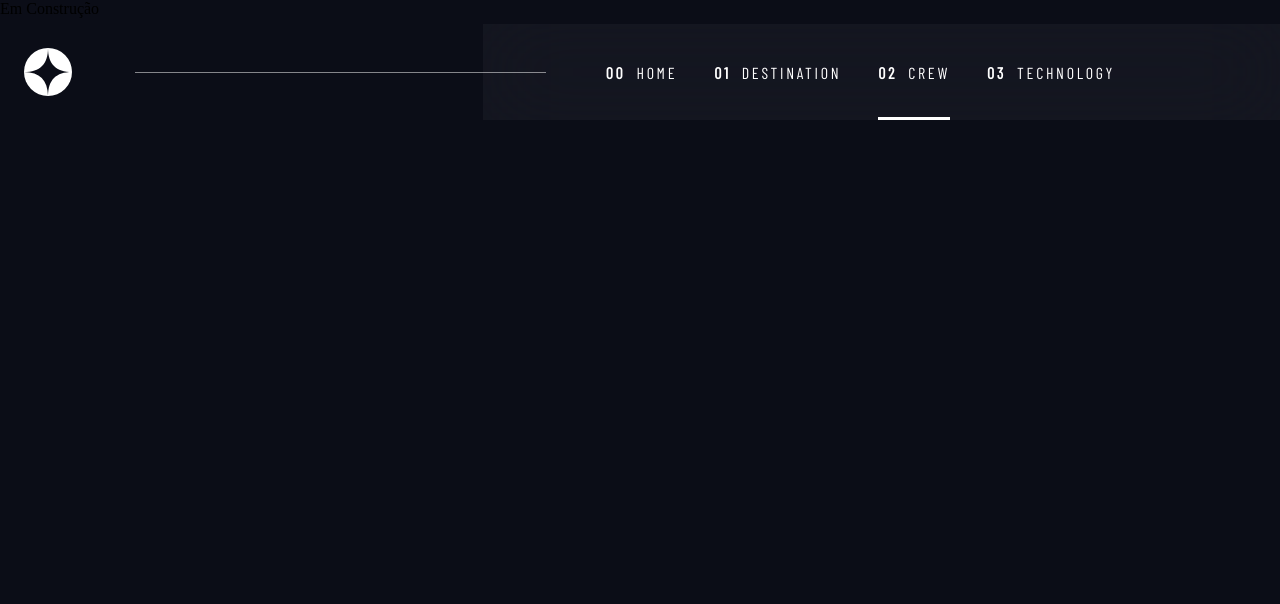
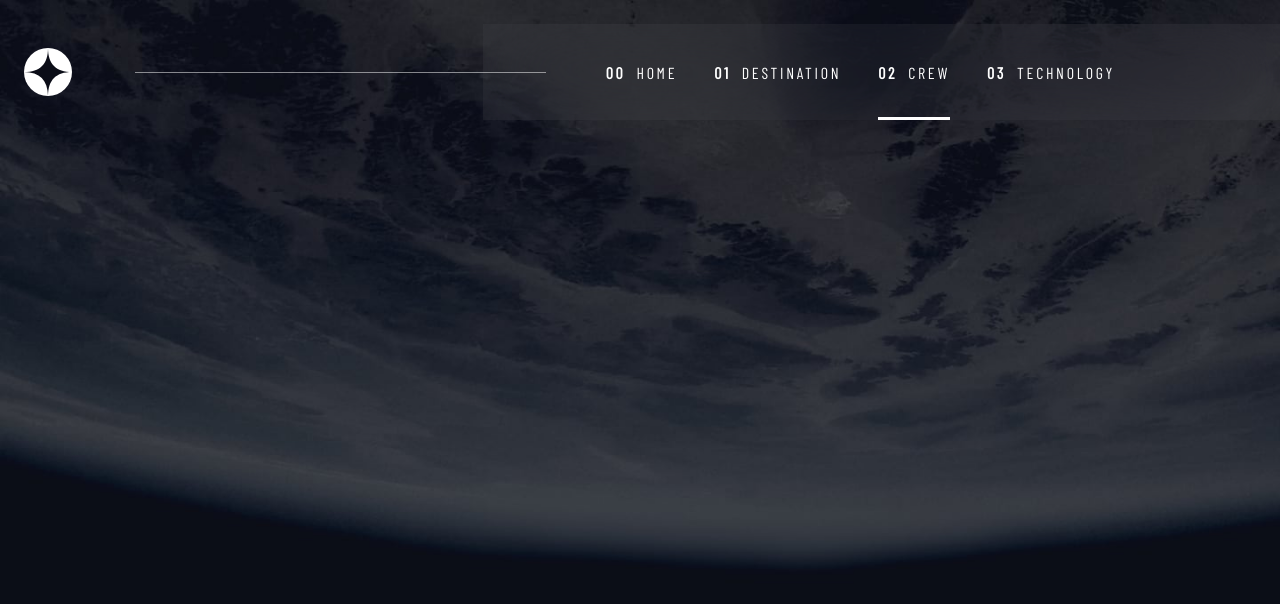
Before and after one commit to BrunoOliveira16/space-tourism-website, a React (Vite) app: page /crew in a window 1280 px wide. Shown: the top 604 px of the page. Built offline with nearby package versions, Linux system fonts and the light colour scheme; a web font is replaced by a local one.

Commit message:
style: atualizado bg sm, md e lg das paginas

```diff
--- a/src/App.css
+++ b/src/App.css
@@ -118,6 +118,13 @@ img {
     align-items: center;
 }
 
+.bg {
+    background-position: center center;
+    background-repeat: no-repeat;
+    background-size: cover;
+    background-attachment: fixed;
+}
+
 .btn-circle {
     width: 5rem;
     height: 5rem;
--- a/src/pages/Crew/Crew.jsx
+++ b/src/pages/Crew/Crew.jsx
@@ -2,7 +2,9 @@ import './crew.css'
 
 const Crew = () => {
   return (
-    <div>Em Construção</div>
+    <section className="crew column bg">
+
+    </section>
   )
 }
 
--- a/src/pages/Crew/crew.css
+++ b/src/pages/Crew/crew.css
@@ -0,0 +1,17 @@
+.crew {
+    width: 100%;
+    height: 100%;
+    background-image: url(../../assets/crew/background-crew-mobile.jpg);
+}
+
+@media screen and (min-width: 580px) {
+    .crew {
+        background-image: url(../../assets/crew/background-crew-tablet.jpg);
+    }
+}
+
+@media screen and (min-width: 913px) {
+    .crew {
+        background-image: url(../../assets/crew/background-crew-desktop.jpg);
+    }
+}
--- a/src/pages/Destination/Destination.jsx
+++ b/src/pages/Destination/Destination.jsx
@@ -2,9 +2,9 @@ import './destination.css';
 
 const Destination = () => {
   return (
-    <div>
-      Em Construção
-    </div>
+    <section className="destination column bg">
+
+    </section>
   );
 };
 
--- a/src/pages/Destination/destination.css
+++ b/src/pages/Destination/destination.css
@@ -0,0 +1,17 @@
+.destination {
+    width: 100%;
+    height: 100%;
+    background-image: url(../../assets/destination/background-destination-mobile.jpg);
+}
+
+@media screen and (min-width: 580px) {
+    .destination {
+        background-image: url(../../assets/destination/background-destination-tablet.jpg);
+    }
+}
+
+@media screen and (min-width: 913px) {
+    .destination {
+        background-image: url(../../assets/destination/background-destination-desktop.jpg);
+    }
+}
--- a/src/pages/Home/Home.jsx
+++ b/src/pages/Home/Home.jsx
@@ -2,7 +2,7 @@ import './home.css';
 
 const Home = () => {
   return (
-    <section className='home column'>
+    <section className='home column bg'>
         <div className="home__content column">
           <h2 className='home__subtitle'>SO, YOU WANT TO TRAVEL TO</h2>
           <h1 className='home__title'>Space</h1>
--- a/src/pages/Home/home.css
+++ b/src/pages/Home/home.css
@@ -2,9 +2,7 @@
     width: 100%;
     height: 100%;
     padding: 1.5rem;
-
-    background: url(../../assets/home/background-home-mobile.jpg) center center / cover no-repeat;
-    background-attachment: fixed;
+    background-image: url(../../assets/home/background-home-mobile.jpg);
 }
 
 .home__content {
@@ -58,8 +56,7 @@
 @media screen and (min-width: 580px) {
     .home {
         height: auto;
-        background: url(../../assets/home/background-home-tablet.jpg) center center / cover no-repeat;
-        background-attachment: fixed;
+        background-image: url(../../assets/home/background-home-tablet.jpg);
     }
 
     .home__content {
@@ -94,8 +91,7 @@
 @media screen and (min-width: 913px) {
     .home {
         height: 100%;
-        background: url(../../assets/home/background-home-desktop.jpg) center center / cover no-repeat;
-        background-attachment: fixed;
+        background-image: url(../../assets/home/background-home-desktop.jpg);
         flex-direction: row;
         justify-content: space-between;
         align-items: end;
--- a/src/pages/Technology/Technology.jsx
+++ b/src/pages/Technology/Technology.jsx
@@ -2,7 +2,9 @@ import './technology.css';
 
 const Technology = () => {
   return (
-    <div>Em construção</div>
+    <section className="technology column bg">
+
+    </section>
   );
 };
 
--- a/src/pages/Technology/technology.css
+++ b/src/pages/Technology/technology.css
@@ -0,0 +1,17 @@
+.technology {
+    width: 100%;
+    height: 100%;
+    background-image: url(../../assets/technology/background-technology-mobile.jpg);
+}
+
+@media screen and (min-width: 580px) {
+    .technology {
+        background-image: url(../../assets/technology/background-technology-tablet.jpg);
+    }
+}
+
+@media screen and (min-width: 913px) {
+    .technology {
+        background-image: url(../../assets/technology/background-technology-desktop.jpg);
+    }
+}
```
